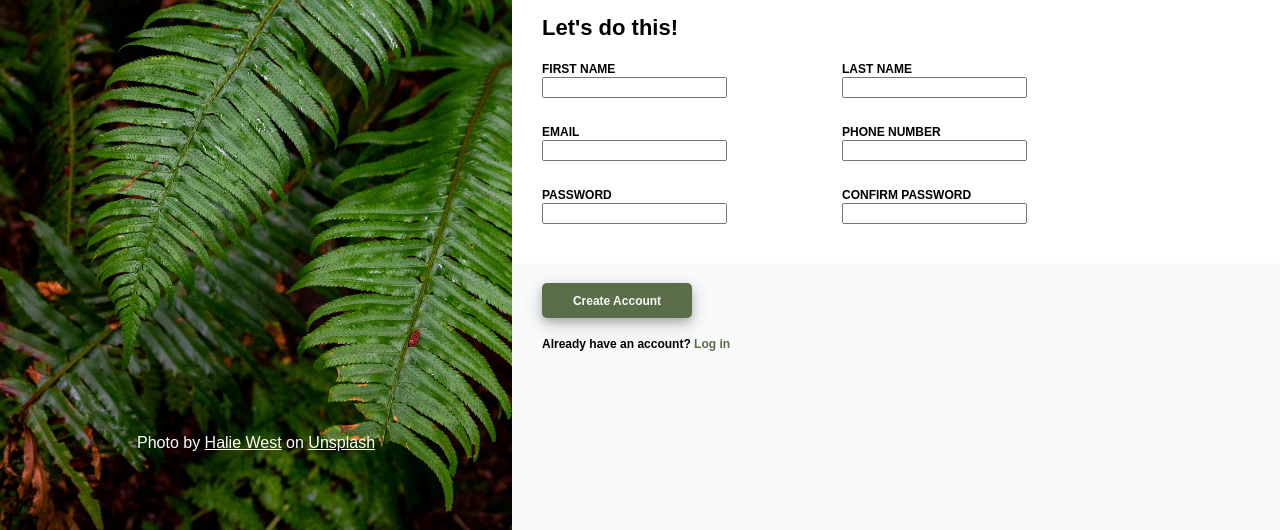
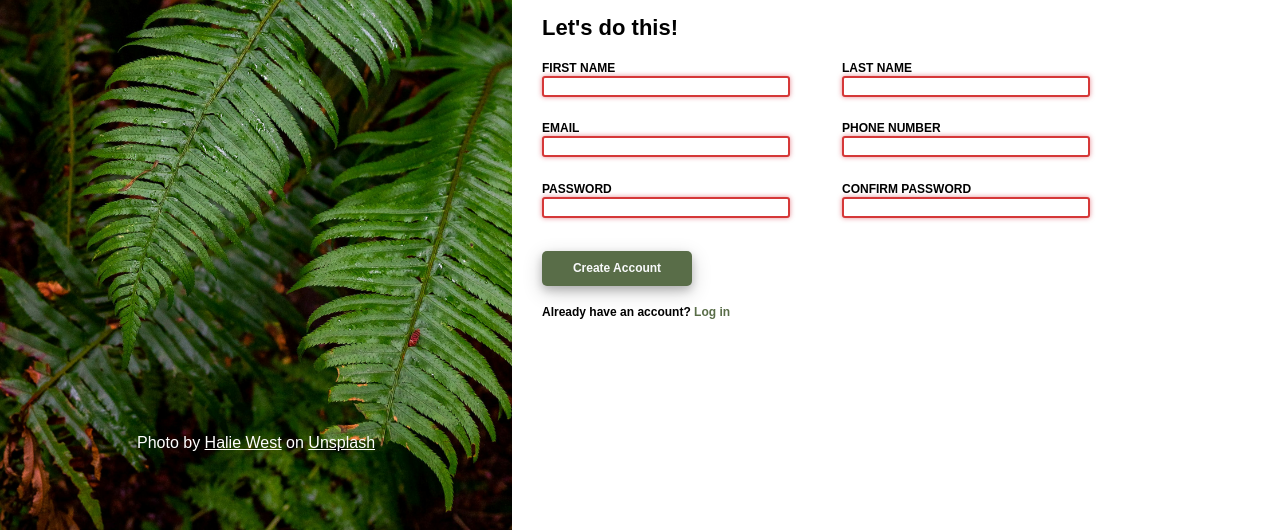
Before and after one commit to Phabiodnz/signup-form, a plain HTML site: page index.html in a window 1280 px wide. Shown: the part 270-800 px from the top of the page. Drawn offline with Linux system fonts and the light colour scheme.

Commit message:
Finished the styling of the form-section, adjusted the create-account-section to be inside the form-section to actually submit the data

```diff
--- a/index.html
+++ b/index.html
@@ -20,7 +20,7 @@
             <div class="right-section-content gray-section">
                 <div class="form-call-to-action">
                     <p>This is not a real online service! You know you need something<br>
-                        like this in your life to help you realize your deepest dreams. <br>
+                        like this in your life to help you realize your deepest dreams.<br>
                         Sign up now to get started.</p>
                     <p>You know you want to.</p>
                 </div>
@@ -32,41 +32,38 @@
                     <div class="form-section">
                         <div class="form-input">
                             <label for="first-name">FIRST NAME</label>
-                            <input type="text" name="first-name" id="first-name">
+                            <input type="text" name="first-name" id="first-name" required>
                         </div>
                         <div class="form-input">
                             <label for="last-name">LAST NAME</label>
-                            <input type="text" name="last-name" id="last-name">
+                            <input type="text" name="last-name" id="last-name" required>
                         </div>
                     </div>
                     <div class="form-section">
                         <div class="form-input">
                             <label for="email">EMAIL</label>
-                            <input type="text" name="email" id="email">
+                            <input type="email" inputmode="email" name="email" id="email" required>
                         </div>
                         <div class="form-input">
                             <label for="phone-number">PHONE NUMBER</label>
-                            <input type="text" name="phone-number" id="phone-number">
+                            <input type="tel" name="phone-number" inputmode="numeric" pattern="[0-9]+" id="phone-number" required title="Only numbers are accepted">
                         </div>
                     </div>
                     <div class="form-section">
                         <div class="form-input">
                             <label for="password">PASSWORD</label>
-                            <input type="text" name="password" id="password">
+                            <input type="password" name="password" id="password" required>
                         </div>
                         <div class="form-input">
                             <label for="confirm-password">CONFIRM PASSWORD</label>
-                            <input type="text" name="confirm-password" id="confirm-password">
+                            <input type="password" name="confirm-password" id="confirm-password" required>
                         </div>
                     </div>
+                    <div class="create-account-section">
+                        <button type="submit">Create Account</button>
+                        <p>Already have an account? <a href="">Log in</a></p>
+                    </div>
                 </form>
-            </div>
-
-            <div class="right-section-content gray-section">
-                <div class="create-account-section">
-                    <button>Create Account</button>
-                    <p>Already have an account? <a href="">Log in</a></p>
-                </div>
             </div>
         </div>
     </div>
--- a/style.css
+++ b/style.css
@@ -134,11 +134,11 @@ h2{
     margin: 20px 0 10px 30px;
 }
 
-form {
+form{
     display: flex;
     flex-direction: column;
     width: 80%;
-    height: 190px;
+    height: 270px;
     max-width: 600px;
 }
 
@@ -151,7 +151,7 @@ form {
     margin-left: 30px;
 }
 
-.form-input {
+.form-input{
     display: flex;
     flex-direction: column;
     align-items: flex-start;
@@ -159,6 +159,24 @@ form {
     width: 100%;
     font-weight: bold;
     font-size: 12px;
+}
+
+.form-input input{
+    border: 2px solid #E5E7EB;
+    width: 80%;
+    border-radius: 3px;
+}
+
+input:focus {
+    border-color: #3847d5;
+    outline: none;
+    box-shadow: 0 0 5px rgba(21, 106, 210, 0.5);
+}
+
+input:invalid {
+    border-color: #d53838;
+    outline: none;
+    box-shadow: 0 0 5px rgba(210, 21, 40, 0.5);
 }
 
 .create-account-section{
```
